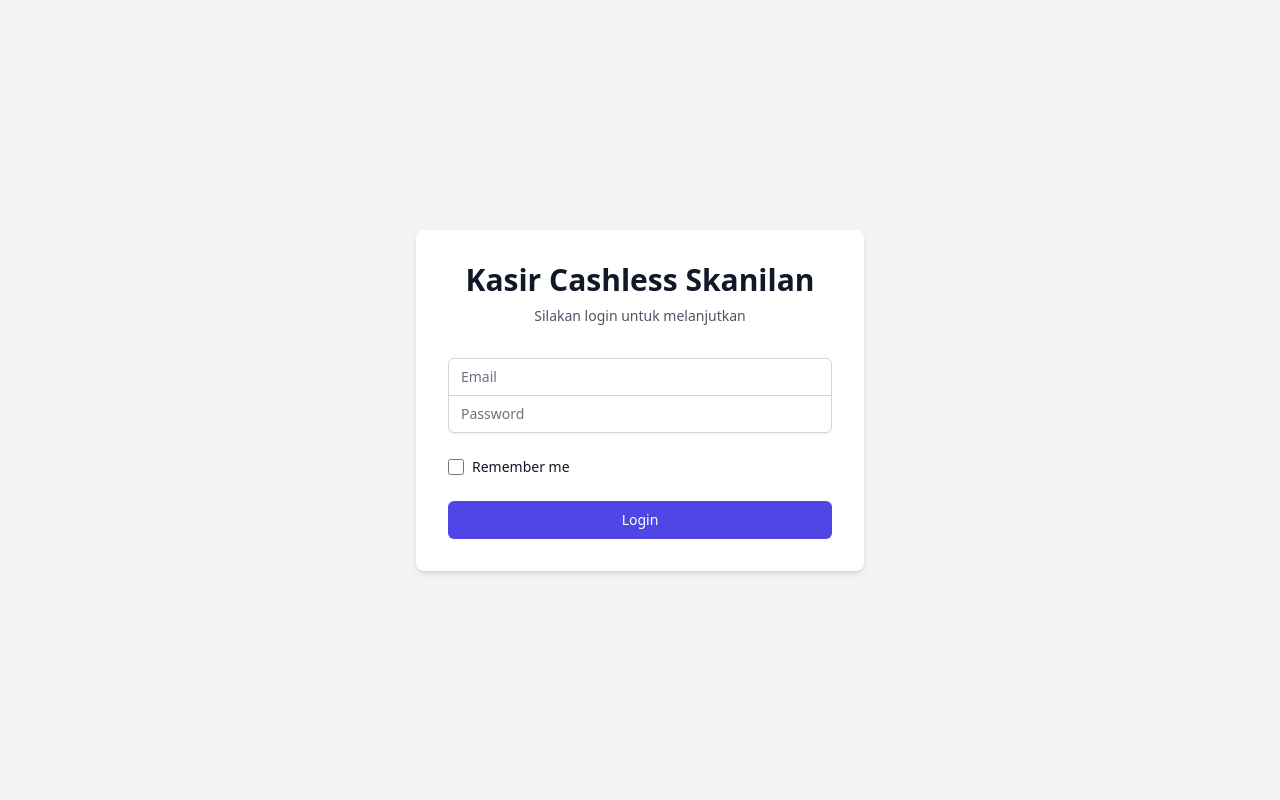
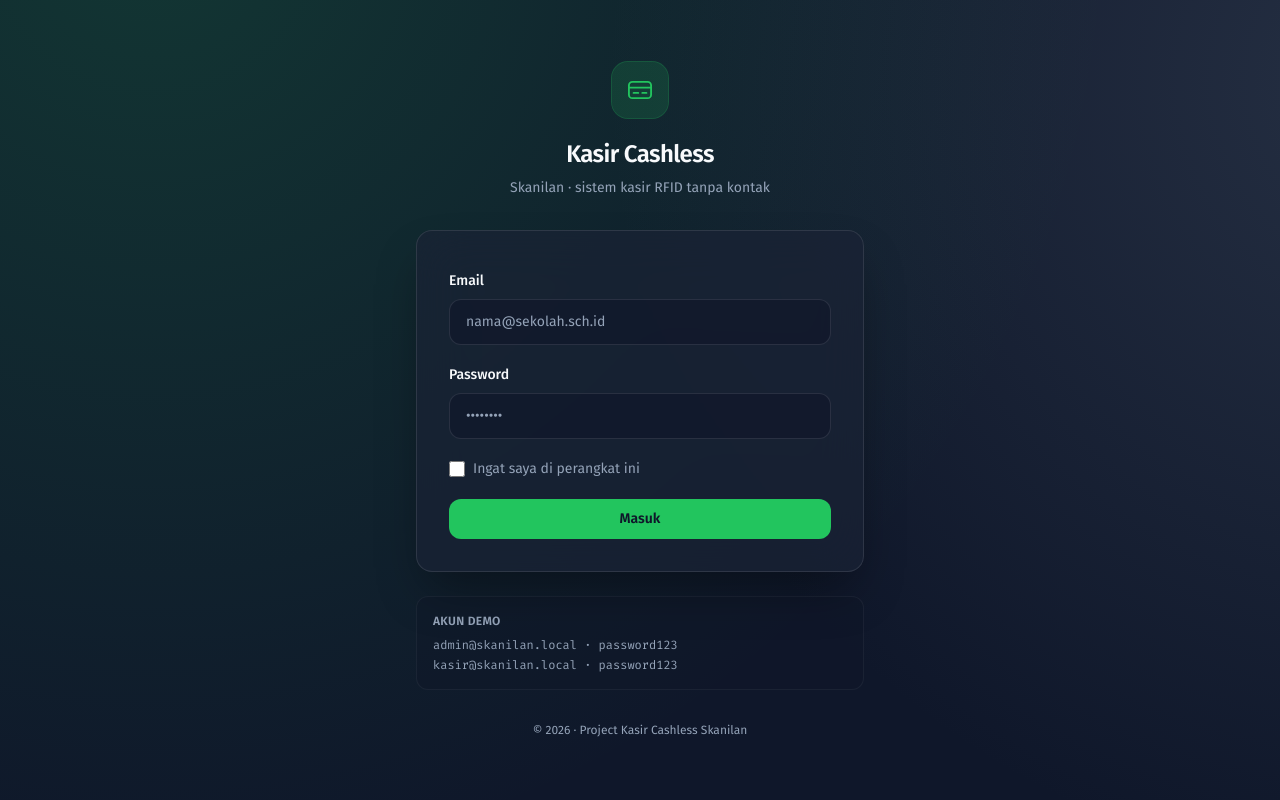
Before and after one commit to ghaniyfadhila-source/kasir-skanilan3, a Laravel app: page /login in a window 1280 px wide. Run offline with Laravel 12, Linux system fonts and the light colour scheme; style sheets or scripts are compiled from the project's sources; some libraries are stand-ins or nearby versions.

Commit message:
style: install Tailwind v4 and redesign the login screen
The login page loaded https://cdn.tailwindcss.com, so its whole appearance
depended on reaching a CDN - when that failed the page rendered as plain HTML.
Tailwind is now compiled locally through @tailwindcss/vite, so login and POS
are styled offline and consistent.

- vite.config.mjs: add the Tailwind v4 plugin
- app.css: replace the hand-written 176-line utility subset with
  @import 'tailwindcss', @source directives and @theme design tokens
  (dark tech + status green palette, Fira Sans/Fira Code). The .btn/.input/
  .card/.spinner components moved into @layer components so Tailwind utilities
  still win, and the global [wire:loading]/[wire:target] rules - which would
  have overridden utilities - are gone.
- auth/login.blade.php: glassmorphism login card on the new palette, visible
  field labels, old('email') repopulation, focusable error summary with
  role=alert that links to the invalid field, inline field errors,
  aria-invalid/aria-describedby, visible focus rings and a demo-accounts hint.
  Form field names are unchanged, so the Cypress login helper still works.
- .gitignore: commit public/build. CI does not run 'npm run build', and the
  login/POS pages have to be styled straight after a clone.

Verified: computed styles on /login (dark background, blurred card, accent
button), POS layout unchanged, Cypress admin 16/16 and kasir 13/13.

```diff
--- a/backend/resources/css/app.css
+++ b/backend/resources/css/app.css
@@ -1,176 +1,100 @@
-/* App CSS - Minimal styles for Livewire/Filament compatibility */
+/*
+ * App CSS - styles for the hand-built pages (login + kasir POS).
+ *
+ * Filament ships its own CSS bundle for /admin, so this file only has to cover
+ * the pages written as plain Blade. Tailwind CSS v4 is compiled by the Vite
+ * plugin, which means nothing here depends on a CDN at runtime.
+ */
 
-/* Basic reset */
-* {
-    box-sizing: border-box;
+@import 'tailwindcss';
+
+@source '../views/**/*.blade.php';
+@source '../js/**/*.js';
+
+/*
+ * Design tokens (dark tech + status green) and Fira Sans/Fira Code, as picked
+ * by the ui-ux-pro-max design system for a cashless point-of-sale product.
+ */
+@theme {
+    --font-sans: 'Fira Sans', ui-sans-serif, system-ui, -apple-system, 'Segoe UI', sans-serif;
+    --font-mono: 'Fira Code', ui-monospace, SFMono-Regular, Menlo, monospace;
+
+    --color-primary: #1e293b;
+    --color-on-primary: #ffffff;
+    --color-secondary: #334155;
+    --color-on-secondary: #ffffff;
+    --color-accent: #22c55e;
+    --color-on-accent: #0f172a;
+    --color-background: #0f172a;
+    --color-foreground: #f8fafc;
+    --color-card: #1b2336;
+    --color-card-foreground: #f8fafc;
+    --color-muted: #272f42;
+    --color-muted-foreground: #94a3b8;
+    --color-border: #475569;
+    --color-destructive: #ef4444;
+    --color-on-destructive: #ffffff;
+    --color-ring: #ffffff;
 }
 
+@layer base {
     body {
-    font-family: system-ui, -apple-system, BlinkMacSystemFont, 'Segoe UI', Roboto, sans-serif;
-    line-height: 1.5;
-    -webkit-font-smoothing: antialiased;
+        @apply font-sans antialiased;
     }
 
-/* Utility classes */
-.btn {
-    display: inline-flex;
-    align-items: center;
-    justify-content: center;
-    padding: 0.5rem 1rem;
-    font-size: 0.875rem;
-    font-weight: 500;
-    border-radius: 0.5rem;
-    border: none;
-    cursor: pointer;
-    transition: all 0.15s ease;
+    /* Keyboard focus must stay visible everywhere. */
+    :focus-visible {
+        @apply outline-2 outline-offset-2 outline-accent;
+    }
 }
 
-.btn:focus {
-    outline: none;
-    box-shadow: 0 0 0 2px #3b82f6, 0 0 0 4px white;
+@layer components {
+    .btn {
+        @apply inline-flex cursor-pointer items-center justify-center rounded-xl px-4 py-2.5 text-sm font-semibold transition duration-200;
+    }
+
+    .btn:focus-visible {
+        @apply outline-2 outline-offset-2 outline-accent;
     }
 
     .btn-primary {
-    background-color: #2563eb;
-    color: white;
-}
-
-.btn-primary:hover {
-    background-color: #1d4ed8;
+        @apply bg-accent text-on-accent hover:bg-accent/90;
     }
 
     .btn-secondary {
-    background-color: #e5e7eb;
-    color: #1f2937;
-}
-
-.btn-secondary:hover {
-    background-color: #d1d5db;
+        @apply bg-muted text-foreground hover:bg-muted/80;
     }
 
     .btn-danger {
-    background-color: #dc2626;
-    color: white;
-}
-
-.btn-danger:hover {
-    background-color: #b91c1c;
+        @apply bg-destructive text-on-destructive hover:bg-destructive/90;
     }
 
     .input {
-    width: 100%;
-    padding: 0.5rem 0.75rem;
-    font-size: 0.875rem;
-    border: 1px solid #d1d5db;
-    border-radius: 0.5rem;
-    transition: border-color 0.15s ease, box-shadow 0.15s ease;
+        @apply block w-full rounded-xl border border-white/10 bg-background/60 px-4 py-3 text-sm text-foreground placeholder:text-muted-foreground transition duration-200;
     }
 
-.input:focus {
-    outline: none;
-    border-color: #3b82f6;
-    box-shadow: 0 0 0 3px rgba(59, 130, 246, 0.15);
+    .input:focus-visible {
+        @apply border-accent outline-none ring-2 ring-accent/40;
     }
 
     .card {
-    background-color: white;
-    border-radius: 0.75rem;
-    box-shadow: 0 1px 2px 0 rgba(0, 0, 0, 0.05);
-    border: 1px solid #f3f4f6;
-    overflow: hidden;
+        @apply rounded-2xl border border-white/10 bg-card/70 shadow-2xl shadow-black/40 backdrop-blur-xl;
     }
 
-/* Grid utilities */
-.grid {
-    display: grid;
-    gap: 1rem;
+    .spinner {
+        @apply inline-block h-5 w-5 rounded-full border-2 border-current border-r-transparent;
+        animation: spin 0.6s linear infinite;
     }
-
-.grid-cols-1 { grid-template-columns: repeat(1, minmax(0, 1fr)); }
-.grid-cols-2 { grid-template-columns: repeat(2, minmax(0, 1fr)); }
-.grid-cols-3 { grid-template-columns: repeat(3, minmax(0, 1fr)); }
-.grid-cols-4 { grid-template-columns: repeat(4, minmax(0, 1fr)); }
-
-@media (min-width: 640px) {
-    .sm\:grid-cols-2 { grid-template-columns: repeat(2, minmax(0, 1fr)); }
-}
-
-@media (min-width: 768px) {
-    .md\:grid-cols-2 { grid-template-columns: repeat(2, minmax(0, 1fr)); }
-    .md\:grid-cols-3 { grid-template-columns: repeat(3, minmax(0, 1fr)); }
-}
-
-@media (min-width: 1024px) {
-    .lg\:grid-cols-3 { grid-template-columns: repeat(3, minmax(0, 1fr)); }
-    .lg\:grid-cols-4 { grid-template-columns: repeat(4, minmax(0, 1fr)); }
-}
-
-/* Spacing */
-.p-4 { padding: 1rem; }
-.p-6 { padding: 1.5rem; }
-.m-4 { margin: 1rem; }
-.mt-4 { margin-top: 1rem; }
-.mb-4 { margin-bottom: 1rem; }
-.gap-4 { gap: 1rem; }
-
-/* Flex */
-.flex { display: flex; }
-.items-center { align-items: center; }
-.justify-between { justify-content: space-between; }
-.gap-2 { gap: 0.5rem; }
-.gap-3 { gap: 0.75rem; }
-
-/* Text */
-.text-sm { font-size: 0.875rem; }
-.text-lg { font-size: 1.125rem; }
-.text-xl { font-size: 1.25rem; }
-.font-medium { font-weight: 500; }
-.font-semibold { font-weight: 600; }
-.font-bold { font-weight: 700; }
-.text-gray-500 { color: #6b7280; }
-.text-gray-600 { color: #4b5563; }
-.text-gray-700 { color: #374151; }
-.text-gray-900 { color: #111827; }
-.text-red-600 { color: #dc2626; }
-.text-green-600 { color: #16a34a; }
-.text-blue-600 { color: #2563eb; }
-
-/* Background */
-.bg-white { background-color: white; }
-.bg-gray-50 { background-color: #f9fafb; }
-.bg-gray-100 { background-color: #f3f4f6; }
-.bg-blue-50 { background-color: #eff6ff; }
-.bg-red-50 { background-color: #fef2f2; }
-.bg-green-50 { background-color: #f0fdf4; }
-
-/* Border */
-.border { border-width: 1px; }
-.border-gray-200 { border-color: #e5e7eb; }
-.border-gray-300 { border-color: #d1d5db; }
-.rounded-lg { border-radius: 0.5rem; }
-.rounded-xl { border-radius: 0.75rem; }
-
-/* Shadow */
-.shadow-sm { box-shadow: 0 1px 2px 0 rgba(0, 0, 0, 0.05); }
-.shadow { box-shadow: 0 1px 3px 0 rgba(0, 0, 0, 0.1), 0 1px 2px 0 rgba(0, 0, 0, 0.06); }
-
-/* Livewire loading states */
-[wire\:loading] { opacity: 0.6; pointer-events: none; }
-[wire\:loading\.remove] { display: none; }
-[wire\:target] { display: none; }
-[wire\:loading] + [wire\:target] { display: inline; }
-
-/* Spinner */
-.spinner {
-    display: inline-block;
-    width: 1.25rem;
-    height: 1.25rem;
-    border: 2px solid currentColor;
-    border-right-color: transparent;
-    border-radius: 50%;
-    animation: spin 0.6s linear infinite;
 }
 
 @keyframes spin {
-    to { transform: rotate(360deg); }
+    to {
+        transform: rotate(360deg);
     }
+}
+
+@media (prefers-reduced-motion: reduce) {
+    .spinner {
+        animation-duration: 2s;
+    }
+}
--- a/backend/resources/views/auth/login.blade.php
+++ b/backend/resources/views/auth/login.blade.php
@@ -1,57 +1,112 @@
 <!DOCTYPE html>
-<html lang="id">
+<html lang="id" class="h-full">
+
 <head>
     <meta charset="UTF-8">
-    <meta name="viewport" content="width=device-width, initial-scale=1.0">
-    <title>{{ config('app.name') }} - Login</title>
-    <script src="https://cdn.tailwindcss.com"></script>
+    <meta name="viewport" content="width=device-width, initial-scale=1">
+    <title>Masuk · {{ config('app.name', 'Kasir Cashless') }}</title>
+
+    <link rel="preconnect" href="https://fonts.googleapis.com">
+    <link rel="preconnect" href="https://fonts.gstatic.com" crossorigin>
+    <link
+        href="https://fonts.googleapis.com/css2?family=Fira+Code:wght@400;500;600&family=Fira+Sans:wght@300;400;500;600;700&display=swap"
+        rel="stylesheet">
+
+    @vite(['resources/css/app.css'])
 </head>
-<body class="min-h-screen bg-gray-100 flex items-center justify-center">
-    <div class="max-w-md w-full space-y-8 p-8 bg-white rounded-lg shadow-md">
-        <div>
-            <h2 class="text-center text-3xl font-bold text-gray-900">{{ config('app.name') }}</h2>
-            <p class="mt-2 text-center text-sm text-gray-600">Silakan login untuk melanjutkan</p>
+
+<body
+    class="flex min-h-full flex-col items-center justify-center bg-background px-4 py-10 text-foreground sm:px-6 bg-[radial-gradient(60rem_60rem_at_12%_-10%,rgba(34,197,94,0.18),transparent),radial-gradient(50rem_50rem_at_110%_10%,rgba(71,85,105,0.40),transparent)]">
+
+    <main class="w-full max-w-md">
+        <div class="flex flex-col items-center text-center">
+            <span
+                class="flex h-14 w-14 items-center justify-center rounded-2xl bg-accent/15 text-accent ring-1 ring-accent/30">
+                <svg class="h-7 w-7" viewBox="0 0 24 24" fill="none" stroke="currentColor" stroke-width="1.6"
+                    stroke-linecap="round" stroke-linejoin="round" aria-hidden="true">
+                    <rect x="2.5" y="5" width="19" height="14" rx="3" />
+                    <path d="M2.5 10h19" />
+                    <path d="M6.5 14.5h4" />
+                    <path d="M14 14.5h3.5" />
+                </svg>
+            </span>
+
+            <h1 class="mt-5 text-2xl font-semibold tracking-tight">Kasir Cashless</h1>
+            <p class="mt-2 text-sm text-muted-foreground">
+                Skanilan · sistem kasir RFID tanpa kontak
+            </p>
         </div>
 
-        <form class="mt-8 space-y-6" method="POST" action="{{ route('login') }}">
-            @csrf
+        <div class="card mt-8 p-6 sm:p-8">
+            @if ($errors->any())
+                <div role="alert" tabindex="-1" aria-labelledby="login-error-title"
+                    class="rounded-xl border border-destructive/40 bg-destructive/10 p-4">
+                    <h2 id="login-error-title" class="text-sm font-semibold text-foreground">
+                        Tidak bisa masuk
+                    </h2>
+                    <ul class="mt-2 space-y-1 text-sm text-destructive">
+                        @foreach ($errors->getMessages() as $field => $messages)
+                            @foreach ($messages as $message)
+                                <li>
+                                    <a href="#{{ $field }}" class="underline underline-offset-2 hover:text-destructive/80">
+                                        {{ $message }}
+                                    </a>
+                                </li>
+                            @endforeach
+                        @endforeach
+                    </ul>
+                </div>
+            @endif
 
-            <div class="rounded-md shadow-sm -space-y-px">
+            <form method="POST" action="{{ route('login') }}" class="mt-2 space-y-5">
+                @csrf
+
                 <div>
-                    <label for="email" class="sr-only">Email</label>
+                    <label for="email" class="block text-sm font-medium text-foreground">Email</label>
                     <input id="email" name="email" type="email" autocomplete="email" required
-                           class="appearance-none rounded-none relative block w-full px-3 py-2 border border-gray-300 placeholder-gray-500 text-gray-900 rounded-t-md focus:outline-none focus:ring-indigo-500 focus:border-indigo-500 focus:z-10 sm:text-sm"
-                           placeholder="Email">
+                        value="{{ old('email') }}" placeholder="nama@sekolah.sch.id"
+                        @error('email') aria-invalid="true" aria-describedby="email-error" @enderror
+                        class="input mt-2">
+                    @error('email')
+                        <p id="email-error" class="mt-2 text-sm text-destructive">{{ $message }}</p>
+                    @enderror
                 </div>
+
                 <div>
-                    <label for="password" class="sr-only">Password</label>
-                    <input id="password" name="password" type="password" autocomplete="current-password" required
-                           class="appearance-none rounded-none relative block w-full px-3 py-2 border border-gray-300 placeholder-gray-500 text-gray-900 rounded-b-md focus:outline-none focus:ring-indigo-500 focus:border-indigo-500 focus:z-10 sm:text-sm"
-                           placeholder="Password">
+                    <label for="password" class="block text-sm font-medium text-foreground">Password</label>
+                    <input id="password" name="password" type="password" autocomplete="current-password"
+                        required placeholder="••••••••"
+                        @error('password') aria-invalid="true" aria-describedby="password-error" @enderror
+                        class="input mt-2">
+                    @error('password')
+                        <p id="password-error" class="mt-2 text-sm text-destructive">{{ $message }}</p>
+                    @enderror
                 </div>
-            </div>
 
-            <div class="flex items-center justify-between">
-                <div class="flex items-center">
+                <label for="remember_me" class="flex cursor-pointer items-center gap-2 text-sm text-muted-foreground">
                     <input id="remember_me" name="remember" type="checkbox"
-                           class="h-4 w-4 text-indigo-600 focus:ring-indigo-500 border-gray-300 rounded">
-                    <label for="remember_me" class="ml-2 block text-sm text-gray-900">Remember me</label>
-                </div>
-            </div>
+                        class="h-4 w-4 cursor-pointer rounded border-white/20 bg-background/60 accent-accent focus-visible:ring-2 focus-visible:ring-accent/40">
+                    Ingat saya di perangkat ini
+                </label>
 
-            <div>
-                <button type="submit"
-                        class="group relative w-full flex justify-center py-2 px-4 border border-transparent text-sm font-medium rounded-md text-white bg-indigo-600 hover:bg-indigo-700 focus:outline-none focus:ring-2 focus:ring-offset-2 focus:ring-indigo-500">
-                    Login
+                <button type="submit" class="btn btn-primary w-full">
+                    Masuk
                 </button>
-            </div>
-        </form>
+            </form>
+        </div>
 
-        @if ($errors->any())
-            <div class="text-center text-red-500 text-sm">
-                {{ $errors->first() }}
-            </div>
-        @endif
-    </div>
+        <div class="mt-6 rounded-xl border border-white/5 bg-background/40 p-4">
+            <p class="text-xs font-semibold uppercase tracking-wide text-muted-foreground">Akun demo</p>
+            <ul class="mt-2 space-y-1 font-mono text-xs text-muted-foreground">
+                <li>admin@skanilan.local · password123</li>
+                <li>kasir@skanilan.local · password123</li>
+            </ul>
+        </div>
+    </main>
+
+    <p class="mt-8 text-center text-xs text-muted-foreground">
+        © {{ date('Y') }} · Project Kasir Cashless Skanilan
+    </p>
 </body>
+
 </html>
--- a/backend/vite.config.mjs
+++ b/backend/vite.config.mjs
@@ -1,8 +1,10 @@
 import { defineConfig } from 'vite';
 import laravel from 'laravel-vite-plugin';
+import tailwindcss from '@tailwindcss/vite';
 
 export default defineConfig({
     plugins: [
+        tailwindcss(),
         laravel({
             input: [
                 'resources/css/app.css',
```
Also changed, not shown: backend/package.json (+5 -3 lines), backend/database/database.sqlite, backend/package-lock.json, 4 other files. Lines whose indentation alone changed are shown as unchanged.
